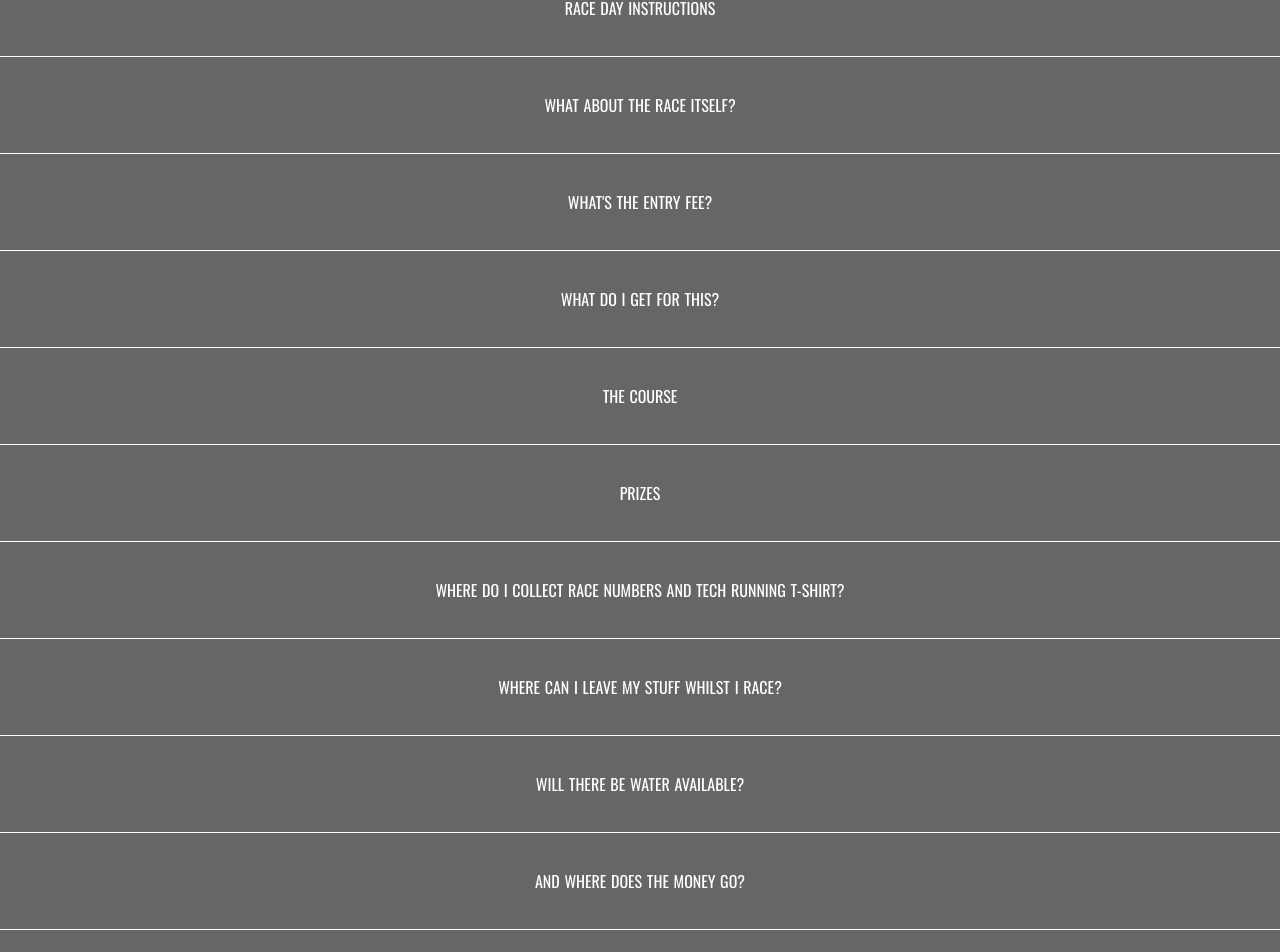
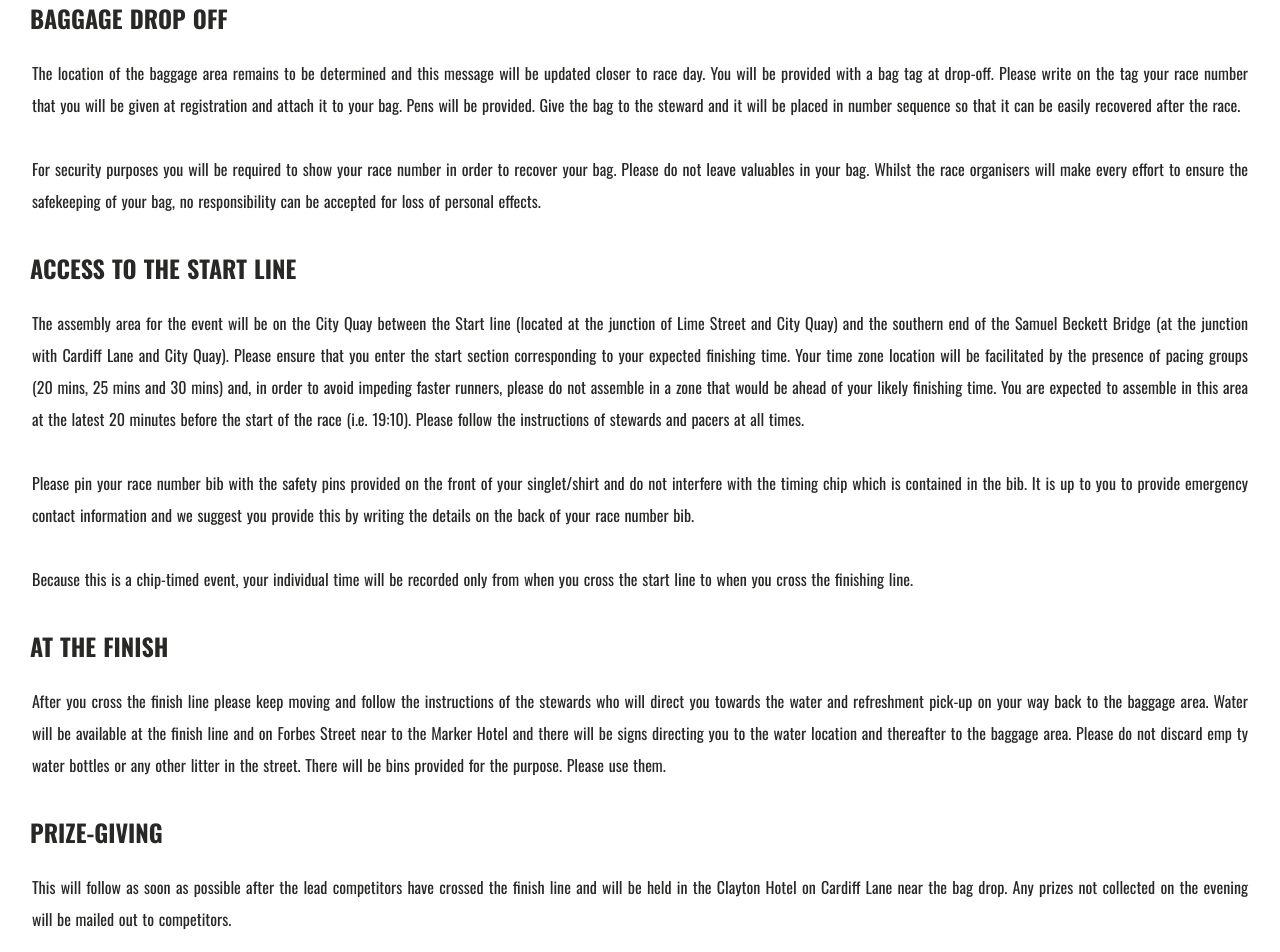
Before and after one commit to kgohery/docklands5k, a Nuxt app: page / in a window 1280 px wide. Shown: the part 2400-3352 px from the top of the page. Built offline with nearby package versions, Linux system fonts and the light colour scheme.

Commit message:
chore: add race dat info and prizes

```diff
--- a/assets/css/index.scss
+++ b/assets/css/index.scss
@@ -56,7 +56,13 @@ h3 {
 h4 {
 	font-size: 1.5em;
 	margin: 11px 0;
+	padding: 0.5em 1.25em 0;
 	color: $primary;
+	text-align: left;
+}
+
+h5 {
+	text-align: left;
 }
 
 a {
--- a/components/DocklandsNav.vue
+++ b/components/DocklandsNav.vue
@@ -9,18 +9,20 @@
       <span></span>
     </div>
     <nav class="links">
-      <a href="#top" @click="toggleMenu($event, '.header')"><h2>Home</h2></a>
-      <a href="#race" @click="toggleMenu($event, '.race')"><h2>Race</h2></a>
-      <a href="#route" @click="toggleMenu($event, '.route')"><h2>Route</h2></a>
-      <a href="#faq" @click="toggleMenu($event, '.faq')"><h2>FAQ</h2></a>
-      <a href="#sponsors" @click="toggleMenu($event, '.sponsors')"
-        ><h2>Sponsors</h2></a
-      >
+      <a href="#top" @click="toggleMenu($event)"><h2>Home</h2></a>
+      <a href="#race" @click="toggleMenu($event)"><h2>Race</h2></a>
+      <a href="#route" @click="toggleMenu($event)"><h2>Route</h2></a>
+      <a href="#race-day" @click="toggleMenu($event)">
+        <h2>Race Day Information</h2>
+      </a>
+      <a href="#faq" @click="toggleMenu($event)"><h2>FAQ</h2></a>
+      <a href="#sponsors" @click="toggleMenu($event)"><h2>Sponsors</h2></a>
       <a
         href="https://register.primoevents.com/ps/event/Docklands5K2019"
         target="_blank"
-        ><h2>Register Now</h2></a
       >
+        <h2>Register Now</h2>
+      </a>
     </nav>
   </div>
 </template>
@@ -28,7 +30,7 @@
 <script>
 export default {
   methods: {
-    toggleMenu(e, section) {
+    toggleMenu(e) {
       document.querySelector('#nav #hamburger').classList.toggle('open')
       document.querySelector('#nav .links').classList.toggle('open')
     }
--- a/components/HomeFaq.vue
+++ b/components/HomeFaq.vue
@@ -1,19 +1,15 @@
 <template>
   <section id="faq">
     <h2>FAQ</h2>
-    <a class="question" @click="toggleAnswer('instructions')">
-      Race day instructions
-    </a>
-    <div class="answer instructions">
-      Instructions for the day of the race will be provided here shortly.
-    </div>
     <a class="question" @click="toggleAnswer('race')">
       What about the Race itself?
     </a>
     <div class="answer race">
-      The race will be a flat 5k route around the docklands area and will be
-      held on the evening of Thursday, June 20th, starting at 7:45pm. See the
-      <a href="#route">Route Map</a> section.
+      <p>
+        The race will be a flat 5k route around the docklands area and will be
+        held on the evening of Thursday, June 2\0th, starting at 7:45pm. See the
+        <a href="#route">Route Map</a> section.
+      </p>
     </div>
     <a class="question" @click="toggleAnswer('fee')">
       What's the Entry Fee?
@@ -78,8 +74,29 @@
       Prizes
     </a>
     <div class="answer prizes">
+      <h5>Individual Prizes</h5>
       <p>
-        TBD
+        Cash prizes for 1st, 2nd and 3rd male and female athletes across the
+        line.
+      </p>
+      <h5>Age Category Prizes</h5>
+      <p>
+        Male and Female: 1st O/40, 45, 50, 55, 60 and 65 and 2nd O/40, 45 and
+        50<br />
+        In order to be eligible for individual prizes runners should be outside
+        of 1st 3 across the line or in a podium-placed corporate team).
+      </p>
+      <h5>Teams</h5>
+      <p>
+        Cash prizes for 1st, 2nd and 3rd mixed (in any combination), all male
+        and all female teams of 3. There will also be trophies for winning male
+        and female AAI-affiliated athletic club teams.
+      </p>
+      <h5>Course Records</h5>
+      <p>
+        There are prizes for breaking the male and female course records which
+        respectively stand at 14:30 (John Coghlan) and 16:12 (Shona Heaslip) set
+        in 2017.
       </p>
     </div>
     <a class="question" @click="toggleAnswer('collection')">
@@ -87,7 +104,15 @@
     </a>
     <div class="answer collection">
       <p>
-        [Location and opening hours TBD]
+        Registration (numbers and t-shirt pickup for those who will not be
+        availing of the mailing arrangement) will be held at Club Vitae in the
+        basement of the Clayton Hotel on Cardiff Lane. Hours will be:<br />
+        Wednesday 19 June: 07:00-09:00; 12:00-14:00 and 17:00-19:00<br />
+        Thursday 20 June: 07:00-09:00; 12:00-14:00 and 17:00-19:00
+      </p>
+      <p>
+        Anyone receiving his or her number by mail can collect a shirt at
+        registration or following the race upon presentation of the race number.
       </p>
     </div>
     <a class="question" @click="toggleAnswer('bag-drop')">
@@ -205,10 +230,7 @@
       </p>
       <p>
         2016:
-        <a
-          href="
-            http://www.myrunresults.com/events/docklands_5k/1654/results"
-        >
+        <a href="http://www.myrunresults.com/events/docklands_5k/1654/results">
           http://www.myrunresults.com/events/docklands_5k/1654/results
         </a>
       </p>
@@ -254,6 +276,10 @@ export default {
   display: none;
   padding: 2em;
 
+  p {
+    padding: 1em 0;
+  }
+
   @media screen and (max-width: $break-medium - 1) {
     padding: 2em 0;
   }
--- /dev/null
+++ b/components/HomeRaceDay.vue
@@ -0,0 +1,74 @@
+<template>
+  <div id="race-day">
+    <h2>Race Day Information</h2>
+    <div class="content">
+      <h4>Baggage Drop Off</h4>
+      <p>
+        The location of the baggage area remains to be determined and this
+        message will be updated closer to race day. You will be provided with a
+        bag tag at drop-off. Please write on the tag your race number that you
+        will be given at registration and attach it to your bag. Pens will be
+        provided. Give the bag to the steward and it will be placed in number
+        sequence so that it can be easily recovered after the race.
+      </p>
+      <p>
+        For security purposes you will be required to show your race number in
+        order to recover your bag. Please do not leave valuables in your bag.
+        Whilst the race organisers will make every effort to ensure the
+        safekeeping of your bag, no responsibility can be accepted for loss of
+        personal effects.
+      </p>
+      <h4>Access to the Start line</h4>
+      <p>
+        The assembly area for the event will be on the City Quay between the
+        Start line (located at the junction of Lime Street and City Quay) and
+        the southern end of the Samuel Beckett Bridge (at the junction with
+        Cardiff Lane and City Quay). Please ensure that you enter the start
+        section corresponding to your expected finishing time. Your time zone
+        location will be facilitated by the presence of pacing groups (20 mins,
+        25 mins and 30 mins) and, in order to avoid impeding faster runners,
+        please do not assemble in a zone that would be ahead of your likely
+        finishing time. You are expected to assemble in this area at the latest
+        20 minutes before the start of the race (i.e. 19:10). Please follow the
+        instructions of stewards and pacers at all times.
+      </p>
+      <p>
+        Please pin your race number bib with the safety pins provided on the
+        front of your singlet/shirt and do not interfere with the timing chip
+        which is contained in the bib. It is up to you to provide emergency
+        contact information and we suggest you provide this by writing the
+        details on the back of your race number bib.
+      </p>
+      <p>
+        Because this is a chip-timed event, your individual time will be
+        recorded only from when you cross the start line to when you cross the
+        finishing line.
+      </p>
+      <h4>At the Finish</h4>
+      <p>
+        After you cross the finish line please keep moving and follow the
+        instructions of the stewards who will direct you towards the water and
+        refreshment pick-up on your way back to the baggage area. Water will be
+        available at the finish line and on Forbes Street near to the Marker
+        Hotel and there will be signs directing you to the water location and
+        thereafter to the baggage area. Please do not discard emp ty water
+        bottles or any other litter in the street. There will be bins provided
+        for the purpose. Please use them.
+      </p>
+      <h4>Prize-giving</h4>
+      <p>
+        This will follow as soon as possible after the lead competitors have
+        crossed the finish line and will be held in the Clayton Hotel on Cardiff
+        Lane near the bag drop. Any prizes not collected on the evening will be
+        mailed out to competitors.
+      </p>
+      <p><strong>Enjoy your Race!!</strong></p>
+    </div>
+  </div>
+</template>
+
+<style scoped lang="scss">
+h4 {
+  text-align: left;
+}
+</style>
--- a/pages/index.vue
+++ b/pages/index.vue
@@ -5,6 +5,7 @@
     <home-header></home-header>
     <home-race></home-race>
     <home-route></home-route>
+    <home-race-day></home-race-day>
     <home-faq></home-faq>
     <home-sponsors></home-sponsors>
     <home-footer></home-footer>
@@ -17,6 +18,7 @@ import DocklandsBook from '~/components/DocklandsBook.vue'
 import HomeHeader from '~/components/HomeHeader.vue'
 import HomeRace from '~/components/HomeRace.vue'
 import HomeRoute from '~/components/HomeRoute.vue'
+import HomeRaceDay from '~/components/HomeRaceDay.vue'
 import HomeFaq from '~/components/HomeFaq.vue'
 import HomeSponsors from '~/components/HomeSponsors.vue'
 import HomeFooter from '~/components/HomeFooter.vue'
@@ -28,6 +30,7 @@ export default {
     HomeHeader,
     HomeRace,
     HomeRoute,
+    HomeRaceDay,
     HomeFaq,
     HomeSponsors,
     HomeFooter
```
